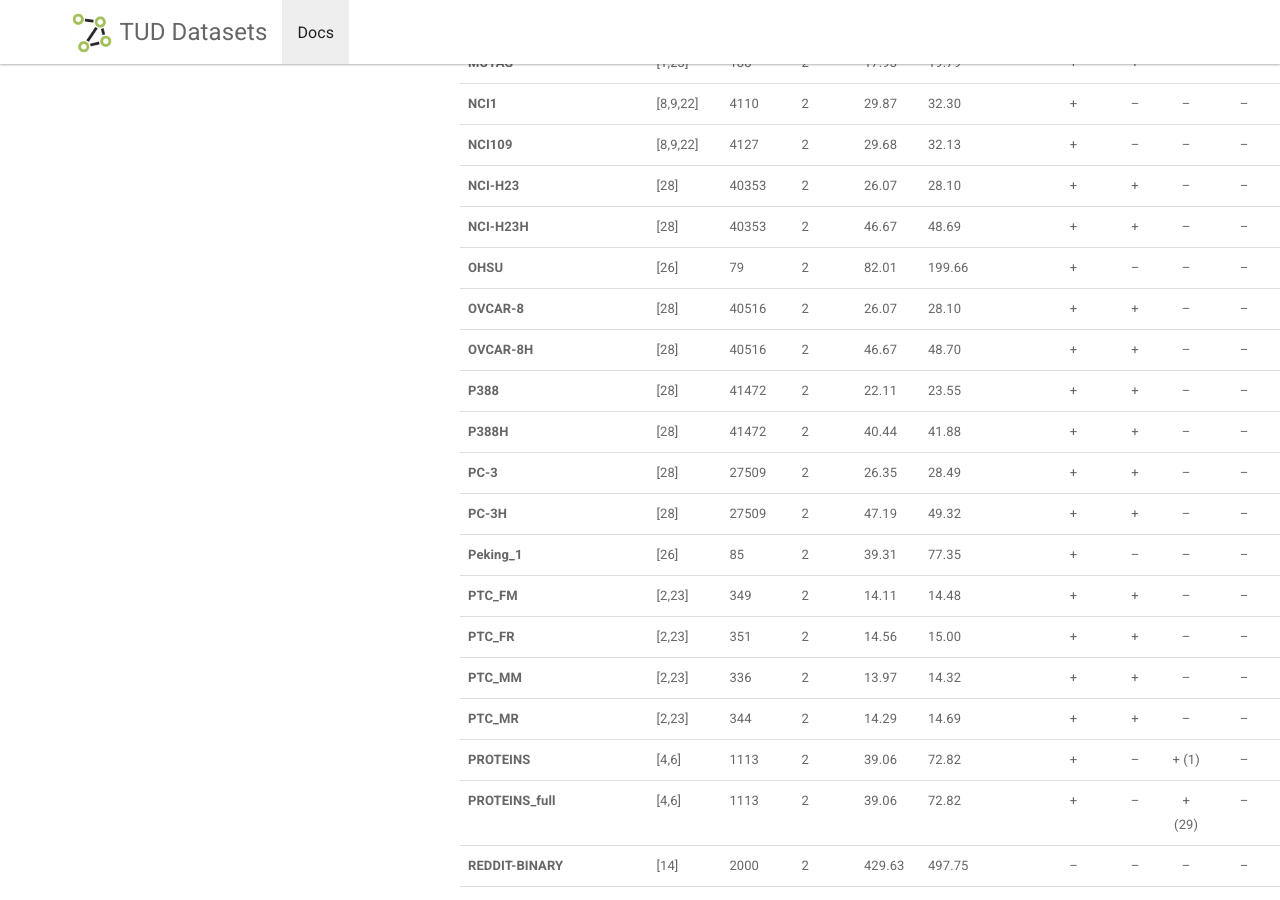
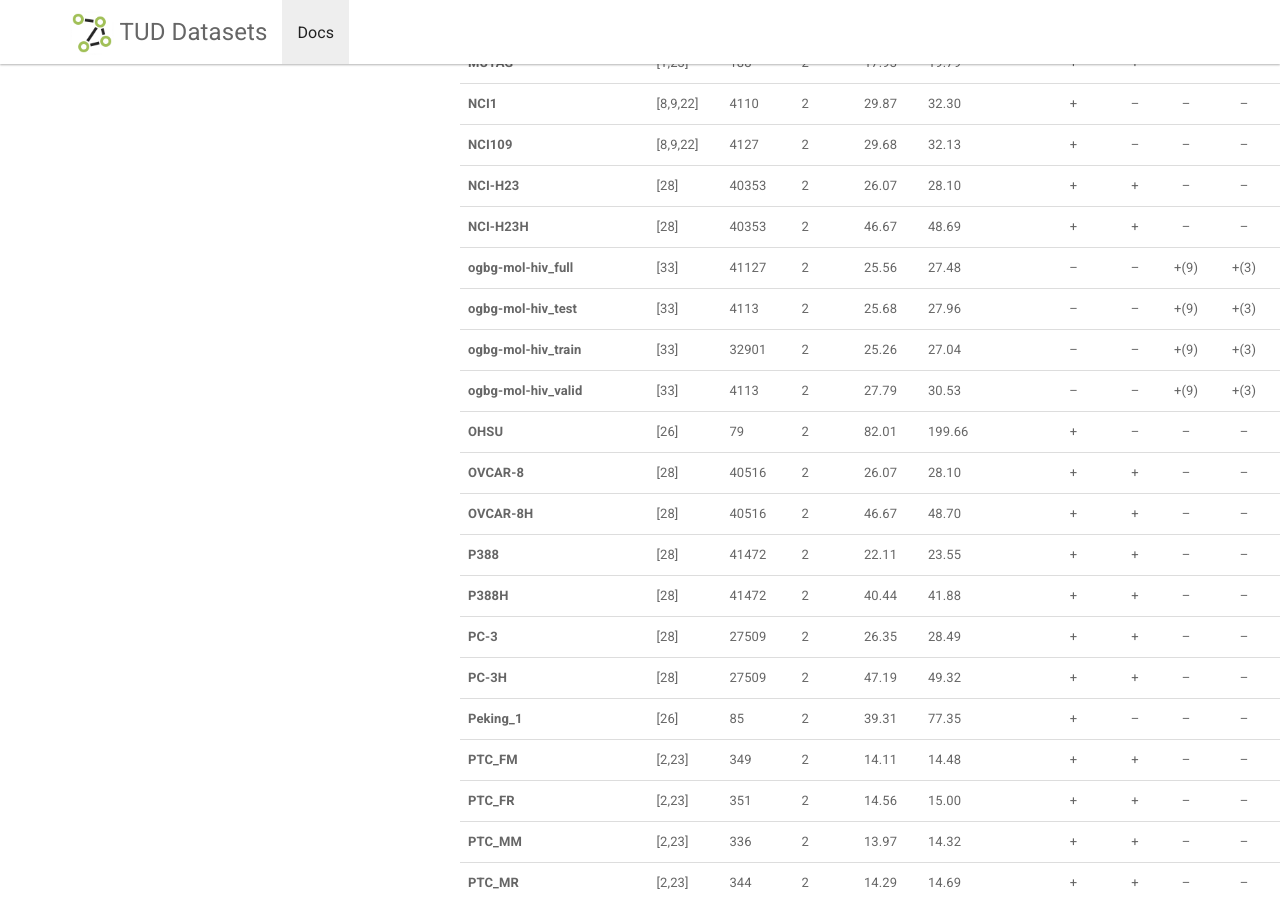
Before and after one commit to chrsmrrs/datasets, a Jekyll site: the page built from _docs/datasets.md, in a window 1280 px wide and 900 px high, scrolled down 2287 px. Built offline with Jekyll 4.4.1, drawn with Linux system fonts in a browser that asks for light colours; some of the changed text lies outside the part shown.

Commit message:
Update datasets.md

```diff
--- a/_docs/datasets.md
+++ b/_docs/datasets.md
@@ -61,6 +61,10 @@ permalink: /docs/datasets/
 |**NCI109**|[8,9,22]| 4127 |2|29.68| 32.13 |+|--|--|--|[NCI109](https://ls11-www.cs.tu-dortmund.de/people/morris/graphkerneldatasets/NCI109.zip)|
 |**NCI-H23**|[28]| 40353 |2|26.07| 28.10 |+|+|--|--|[NCI-H23](https://ls11-www.cs.tu-dortmund.de/people/morris/graphkerneldatasets/NCI-H23.zip-H23)|
 |**NCI-H23H**|[28]| 40353 |2|46.67| 48.69 |+|+|--|--|[NCI-H23H](https://ls11-www.cs.tu-dortmund.de/people/morris/graphkerneldatasets/NCI-H23H.zip-H23H)|
+|**ogbg-mol-hiv_full**|[33]| 41127 |2|25.56|27.48|--|--|+(9)|+(3)|[ogbg-mol-hiv_full](https://ls11-www.cs.tu-dortmund.de/people/morris/graphkerneldatasets/ogbg-mol-hiv_full.zip)|
+|**ogbg-mol-hiv_test**|[33]| 4113 |2|25.68|27.96|--|--|+(9)|+(3)|[ogbg-mol-hiv_test](https://ls11-www.cs.tu-dortmund.de/people/morris/graphkerneldatasets/ogbg-mol-hiv_test.zip)|
+|**ogbg-mol-hiv_train**|[33]| 32901 |2|25.26|27.04|--|--|+(9)|+(3)|[ogbg-mol-hiv_train](https://ls11-www.cs.tu-dortmund.de/people/morris/graphkerneldatasets/ogbg-mol-hiv_train.zip)|
+|**ogbg-mol-hiv_valid**|[33]| 4113|2|27.79|30.53|--|--|+(9)|+(3)|[ogbg-mol-hiv_valid](https://ls11-www.cs.tu-dortmund.de/people/morris/graphkerneldatasets/ogbg-mol-hiv_valid.zip)|
 |**OHSU**|[26]|79|2 |82.01|199.66|+|--|--|--|[OHSU](https://ls11-www.cs.tu-dortmund.de/people/morris/graphkerneldatasets/OHSU.zip)|
 |**OVCAR-8**|[28]| 40516 |2|26.07| 28.10 |+|+|--|--|[OVCAR-8](https://ls11-www.cs.tu-dortmund.de/people/morris/graphkerneldatasets/OVCAR-8.zip-8)|
 |**OVCAR-8H**|[28]| 40516 |2|46.67| 48.70 |+|+|--|--|[OVCAR-8H](https://ls11-www.cs.tu-dortmund.de/people/morris/graphkerneldatasets/OVCAR-8H.zip-8H)|
@@ -133,6 +137,7 @@ permalink: /docs/datasets/
 |**UACC257H**|[28]| 39988 |2|46.68| 48.71 |+|+|--|--|[UACC257H](https://ls11-www.cs.tu-dortmund.de/people/morris/graphkerneldatasets/UACC257H.zip)|
 |**Yeast**|[28]| 79601 |2|21.54| 22.84 |+|+|--|--|[Yeast](https://ls11-www.cs.tu-dortmund.de/people/morris/graphkerneldatasets/Yeast.zip)|
 |**YeastH**|[28]| 79601 |2|39.44| 40.74 |+|+|--|--|[YeastH](https://ls11-www.cs.tu-dortmund.de/people/morris/graphkerneldatasets/YeastH.zip)|
+|**ZINC_full**|[31]| 249456 |R (1)|23.14|24.91|+|+|--|--|[ZINC_full](https://ls11-www.cs.tu-dortmund.de/people/morris/graphkerneldatasets/ZINC_full.zip)|
 |**ZINC_test**|[31]| 5000 |R (1)|23.10|24.83|+|+|--|--|[ZINC_test](https://ls11-www.cs.tu-dortmund.de/people/morris/graphkerneldatasets/ZINC_test.zip)|
 |**ZINC_train**|[31]| 220011 |R (1)|23.15|24.91|+|+|--|--|[ZINC_train](https://ls11-www.cs.tu-dortmund.de/people/morris/graphkerneldatasets/ZINC_train.zip)|
 |**ZINC_val**|[31]| 24445 |R (1)|23.13|24.88|+|+|--|--|[ZINC_val](https://ls11-www.cs.tu-dortmund.de/people/morris/graphkerneldatasets/ZINC_val.zip)|
```
